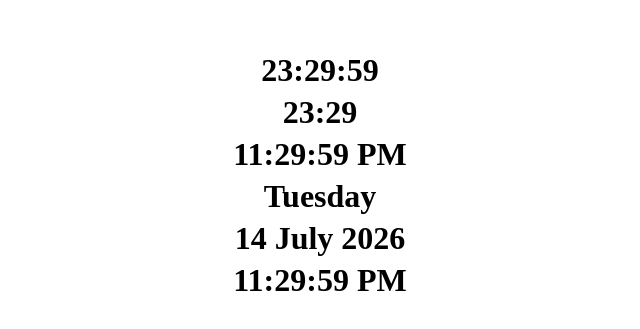
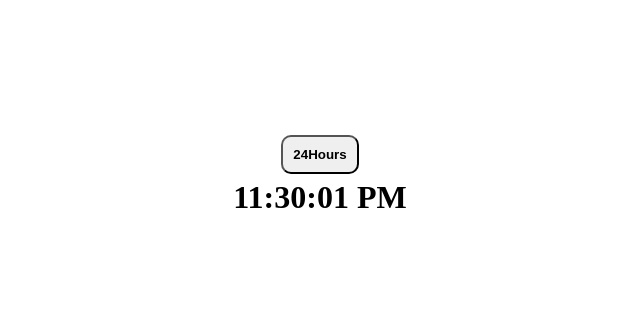
Before and after one commit to vibhanimbalkar97-star/react_basic_challenges, a React (Vite) app in the folder basic_challenges/: page / in a window 1280 px wide. Shown: the part 125-454 px from the top of the page, without its empty margins (320-960 px from the left). Built offline with nearby package versions, Linux system fonts and the light colour scheme.

Commit message:
button click functionality done

```diff
--- a/basic_challenges/src/components/DigitalClock.jsx
+++ b/basic_challenges/src/components/DigitalClock.jsx
@@ -2,6 +2,7 @@ import { useEffect, useState } from "react";
 
 const DigitalClock = () => {
   const [time, setTime] = useState(new Date());
+  const [is24Hour, setIs24Hour] = useState(false);
 
   useEffect(() => {
     const interval = setInterval(() => {
@@ -24,8 +25,21 @@ const DigitalClock = () => {
         gap: "5px",
       }}
     >
-      <h1>{time.toLocaleTimeString("en-GB")}</h1>
+      {/* Add a button to switch between 12-hour and 24-hour format. */}
+      <button
+        style={{ padding: "10px", borderRadius: "10px", fontWeight: "bold" }}
+        onClick={() => setIs24Hour(!is24Hour)}
+      >
+        {is24Hour ? "12Hours" : "24Hours"}
+      </button>
+     {/* UI display for button click */}
       <h1>
+        {time.toLocaleTimeString([], {
+          hour12: !is24Hour,
+        })}
+      </h1>
+      {/* <h1>{time.toLocaleTimeString("en-GB")}</h1> */}
+      {/* <h1>
         {time.toLocaleTimeString([], {
           hour12: false,
           hour: "2-digit",
@@ -45,7 +59,7 @@ const DigitalClock = () => {
           year: "numeric",
         })}
       </h1>
-      <h1>{time.toLocaleTimeString()}</h1>
+      <h1>{time.toLocaleTimeString()}</h1> */}
     </div>
   );
 };
```
